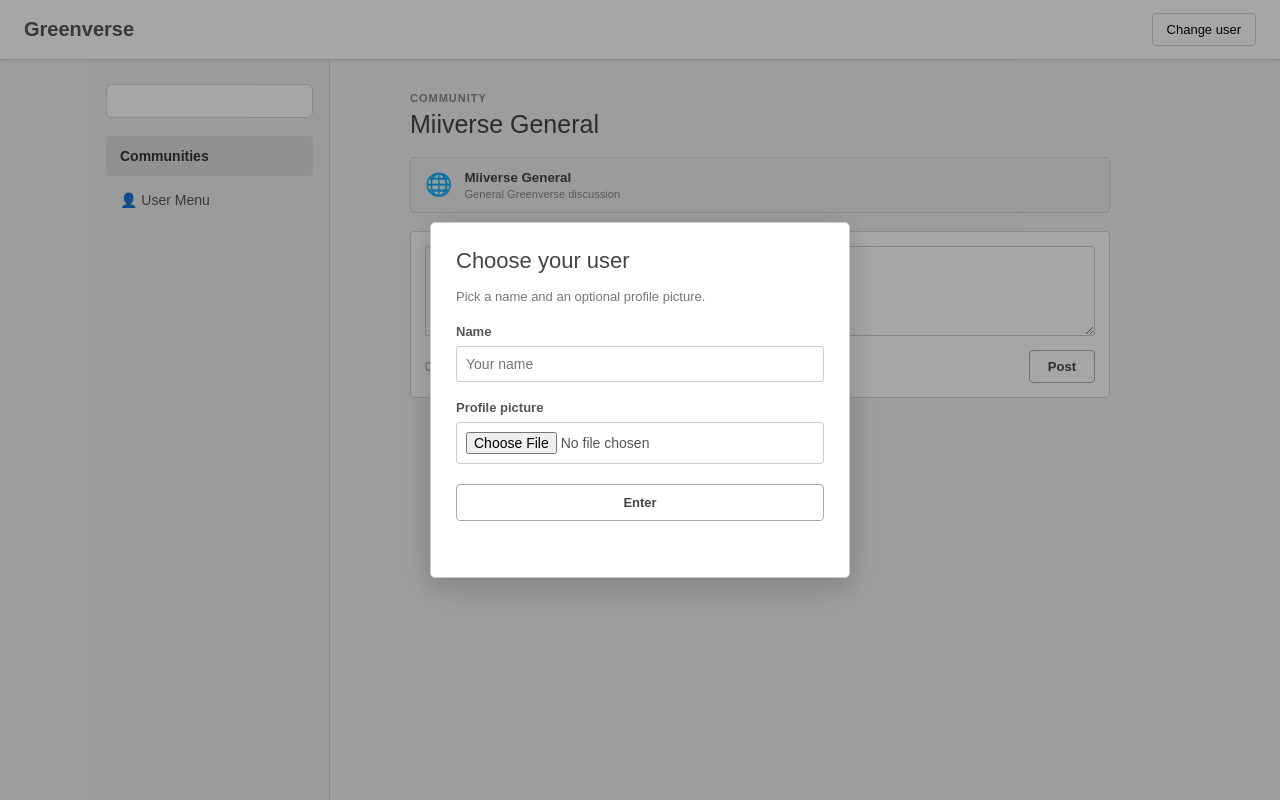
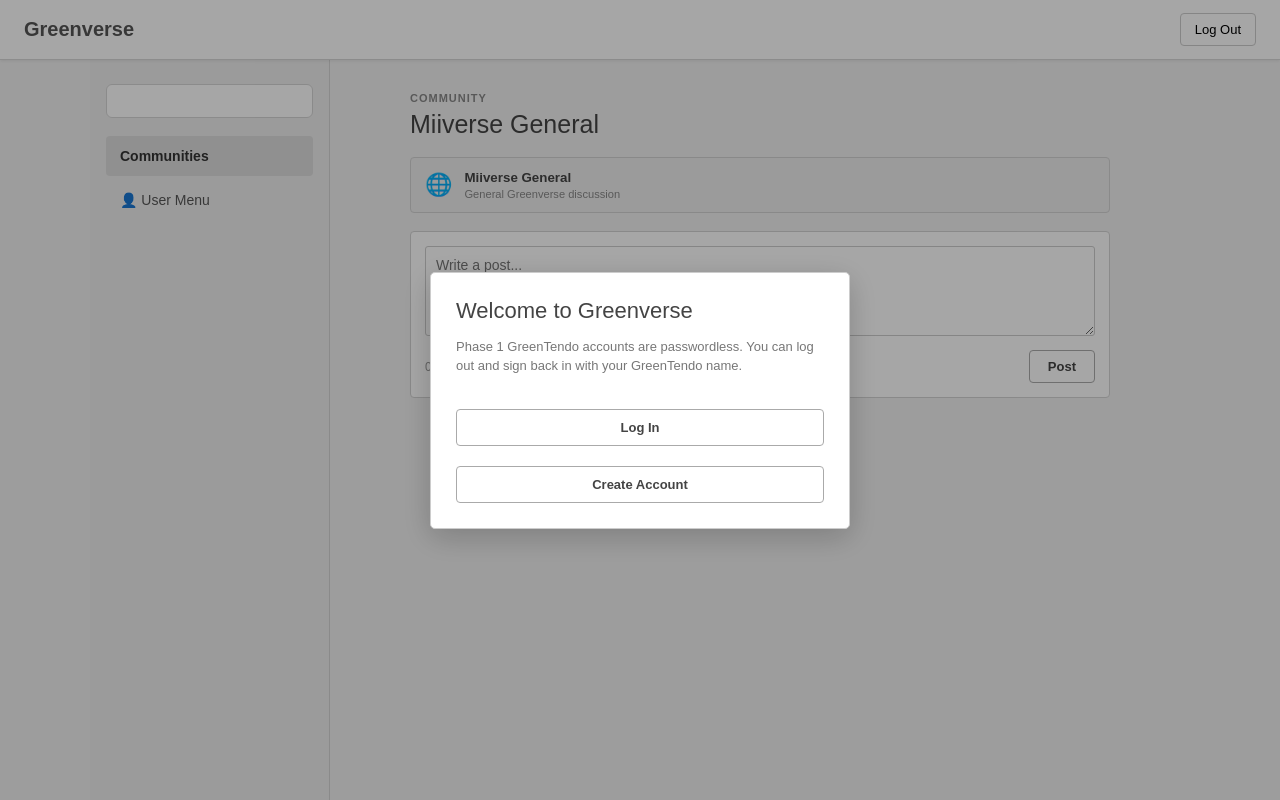
Before and after one commit to RasberryTech/Greenverse-Miiverse, a website: page public/index.html in a window 1280 px wide. Drawn offline with Linux system fonts and the light colour scheme; no server answers.

Commit message:
Add Phase 1 login and account creation UI

```diff
--- a/public/index.html
+++ b/public/index.html
@@ -9,7 +9,7 @@
 <body>
   <header class="topbar">
     <div class="brand">Greenverse</div>
-    <button id="changeUser" type="button">Change user</button>
+    <button id="changeUser" type="button">Log Out</button>
   </header>
 
   <main class="layout">
@@ -30,20 +30,14 @@
       <div id="communityList" class="communityList">
         <button class="communityButton active" id="miiverseGeneralButton" type="button">
           <span class="communityIcon">🌐</span>
-          <span>
-            <strong>Miiverse General</strong>
-            <small>General Greenverse discussion</small>
-          </span>
+          <span><strong>Miiverse General</strong><small>General Greenverse discussion</small></span>
         </button>
       </div>
 
       <section id="communityView">
         <form id="postForm" class="composer">
           <textarea id="postText" maxlength="500" placeholder="Write a post..."></textarea>
-          <div class="composerBottom">
-            <span id="counter">0 / 500</span>
-            <button class="postButton" type="submit">Post</button>
-          </div>
+          <div class="composerBottom"><span id="counter">0 / 500</span><button class="postButton" type="submit">Post</button></div>
         </form>
         <div id="feed"></div>
       </section>
@@ -55,18 +49,39 @@
   </main>
 
   <div id="setup" class="modal">
-    <form id="userForm" class="modalCard" enctype="multipart/form-data">
-      <h2>Choose your user</h2>
-      <p>Pick a name and an optional profile picture.</p>
+    <div class="modalCard">
+      <div id="accountChoice">
+        <h2>Welcome to Greenverse</h2>
+        <p>Phase 1 GreenTendo accounts are passwordless. You can log out and sign back in with your GreenTendo name.</p>
+        <button id="showLogin" class="postButton" type="button">Log In</button>
+        <button id="showCreate" class="postButton" type="button">Create Account</button>
+      </div>
+
+      <form id="loginForm" hidden>
+        <h2>Log In</h2>
+        <p>Enter the GreenTendo name you used when you created your account.</p>
+        <label>Name
+          <input id="loginName" name="name" maxlength="24" required placeholder="Your GreenTendo name">
+        </label>
+        <button class="postButton" type="submit">Log In</button>
+        <button id="backToChoiceFromLogin" class="postButton secondaryButton" type="button">Back</button>
+        <p id="loginError" class="error"></p>
+      </form>
+
+      <form id="userForm" hidden enctype="multipart/form-data">
+        <h2>Create your GreenTendo account</h2>
+        <p>Phase 1 accounts do not use passwords yet.</p>
         <label>Name
           <input name="name" maxlength="24" required placeholder="Your name">
         </label>
         <label>Profile picture
           <input name="avatar" type="file" accept="image/png,image/jpeg,image/webp,image/gif">
         </label>
-      <button class="postButton" type="submit">Enter</button>
+        <button class="postButton" type="submit">Create Account</button>
+        <button id="backToChoiceFromCreate" class="postButton secondaryButton" type="button">Back</button>
         <p id="error" class="error"></p>
       </form>
+    </div>
   </div>
 
   <script src="/app.js"></script>
```
Lines whose indentation alone changed are shown as unchanged.
